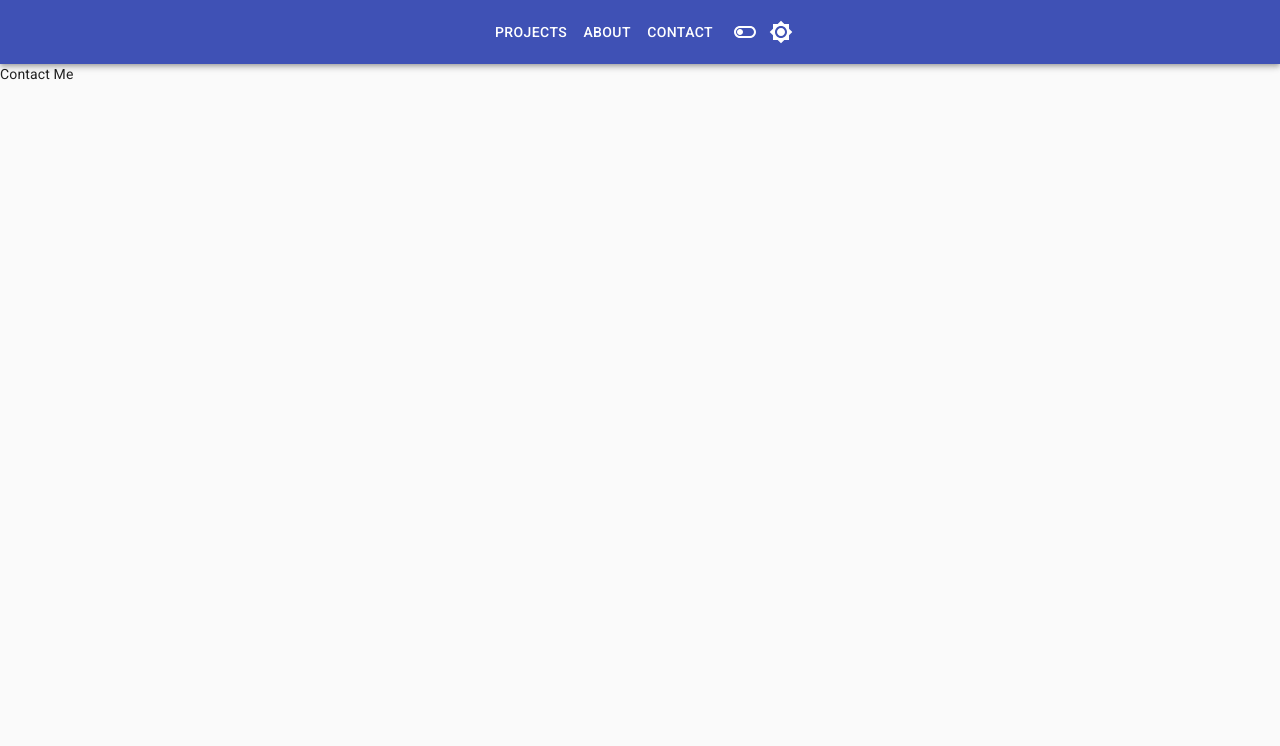
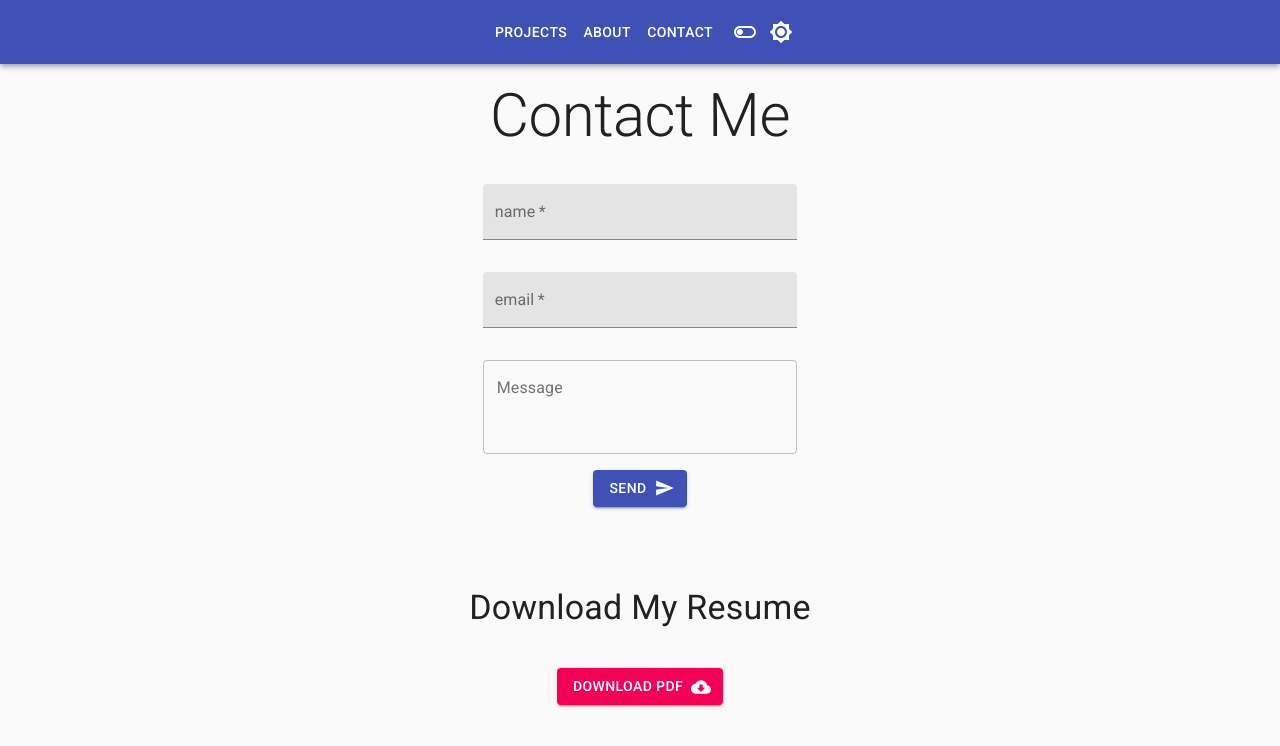
Before and after one commit to AlexanderOlivares/portfolio, a React (Create React App) app: page /contact in a window 1280 px wide. Shown: the top 746 px of the page. Built offline with nearby package versions, Linux system fonts and the light colour scheme.

Commit message:
contact form skeleton. VB and WG screenshots added

```diff
--- a/src/Components/Card.js
+++ b/src/Components/Card.js
@@ -48,6 +48,8 @@ export default function ProjectInfoCard({ projectInfo }) {
   const handleExpandClick = () => {
     setExpanded(!expanded);
   };
+
+  console.log(info.img);
 
   return (
     <Card className={classes.root}>
--- a/src/Components/Contact.js
+++ b/src/Components/Contact.js
@@ -1,5 +1,110 @@
-import React from "react";
+import React, { useState } from "react";
+import TextField from "@material-ui/core/TextField";
+import { makeStyles } from "@material-ui/core/styles";
+import { Typography, TextareaAutosize } from "@material-ui/core";
+import Button from "@material-ui/core/Button";
+import Icon from "@material-ui/core/Icon";
+import CloudDownloadIcon from "@material-ui/icons/CloudDownload";
+import Box from "@material-ui/core/Box";
 
-export default function Contact() {
-  return <div>Contact Me</div>;
+const useStyles = makeStyles(theme => ({
+  root: {
+    "& .MuiTextField-root": {
+      margin: theme.spacing(2),
+      width: "40ch",
+    },
+    textAlign: "center",
+    margin: theme.spacing(2),
+  },
+}));
+
+export default function StateTextFields() {
+  const classes = useStyles();
+
+  const [input, setInput] = useState({
+    name: "",
+    email: "",
+    message: "",
+  });
+
+  const handleChange = e => {
+    const { name, value } = e.target;
+    setInput(prev => {
+      return {
+        ...prev,
+        [name]: value,
+      };
+    });
+  };
+
+  return (
+    <>
+      <Box mt={2}>
+        <Typography variant="h2" sm={"h6"} align="center" margin="10">
+          Contact Me
+        </Typography>
+      </Box>
+      <form className={classes.root} noValidate autoComplete="off">
+        <div>
+          <TextField
+            required
+            id="standard-name"
+            label="name"
+            name="name"
+            value={input.name}
+            onChange={handleChange}
+            variant="filled"
+          />
+        </div>
+        <div>
+          <TextField
+            required
+            type="email"
+            label="email"
+            name="email"
+            value={input.email}
+            onChange={handleChange}
+            variant="filled"
+          />
+        </div>
+        <div>
+          <TextField
+            id="outlined-name"
+            label="Message"
+            name="message"
+            multiline
+            rows={3}
+            rowsMax={20}
+            value={input.message}
+            onChange={handleChange}
+            variant="outlined"
+          />
+        </div>
+        <div mt={2}>
+          <Button
+            variant="contained"
+            color="primary"
+            className={classes.button}
+            endIcon={<Icon>send</Icon>}
+          >
+            Send
+          </Button>
+        </div>
+      </form>
+      <Box mt={10}>
+        <Typography variant="h4" sm={"h6"} align="center">
+          Download My Resume
+        </Typography>
+        <Box p={3} className={classes.root}>
+          <Button
+            variant="contained"
+            color="secondary"
+            endIcon={<CloudDownloadIcon></CloudDownloadIcon>}
+          >
+            Download PDF
+          </Button>
+        </Box>
+      </Box>
+    </>
+  );
 }
--- a/src/Components/ProjectData.js
+++ b/src/Components/ProjectData.js
@@ -1,4 +1,6 @@
 import { FaJsSquare, FaReact } from "react-icons/fa";
+import virtualbookshelf from "../images/vb.png";
+import widgetgrid from "../images/wg.png";
 
 let projectData = [
   {
@@ -6,7 +8,8 @@ let projectData = [
     language: "React",
     name: "Virtual Bookshelf",
     subHeader: "React | Firebase | Styled Components",
-    img: "https://picsum.photos/200/300",
+    // img: "https://picsum.photos/200/300",
+    img: virtualbookshelf,
     repoUrl: "https://github.com/AlexanderOlivares/Virtual-Bookshelf",
     demo: "https://alexanderolivares.github.io/Virtual-Bookshelf/",
     shortDescrip:
@@ -19,7 +22,7 @@ let projectData = [
     language: "JavaScript",
     name: "Widget Grid",
     subHeader: "Vanilla JavaScript | CSS",
-    img: "https://picsum.photos/200/300",
+    img: widgetgrid,
     repoUrl: "https://github.com/AlexanderOlivares/Widget-Grid",
     demo: "https://alexanderolivares.github.io/Widget-Grid/",
     shortDescrip: "Four-in-one widget app built with CSS grid",
--- a/src/Components/Projects.js
+++ b/src/Components/Projects.js
@@ -53,7 +53,7 @@ export default function Projects() {
           >
             {projectInfo.map(currentProject => {
               return (
-                <Grid item xs={12} sm={12} md={6}>
+                <Grid key={currentProject.name} item xs={12} sm={12} md={6}>
                   <Card projectInfo={currentProject} />
                 </Grid>
               );
```
Also changed, not shown: src/images/wg.png (added), 1 other file (tests, documents, lock files or other folders).
